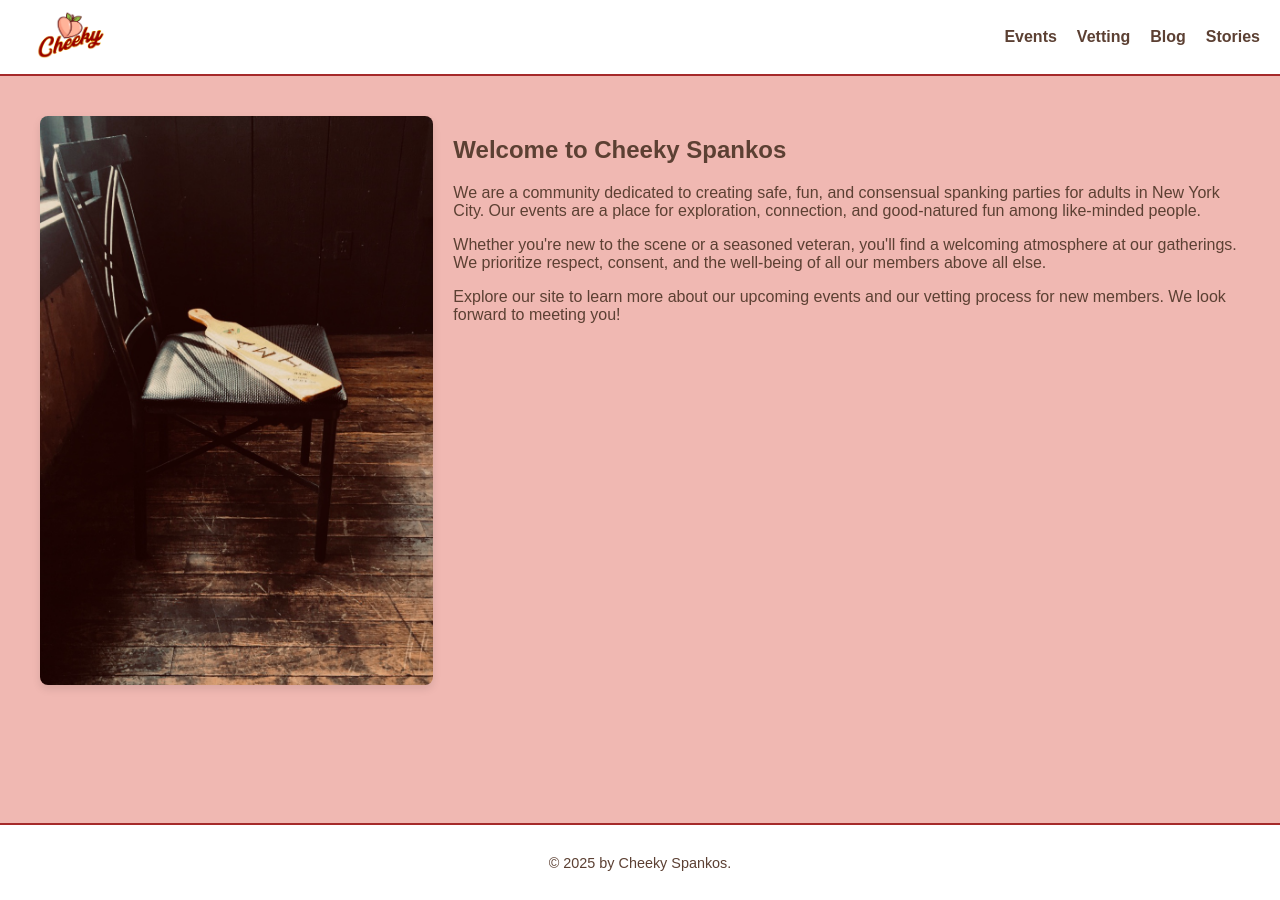
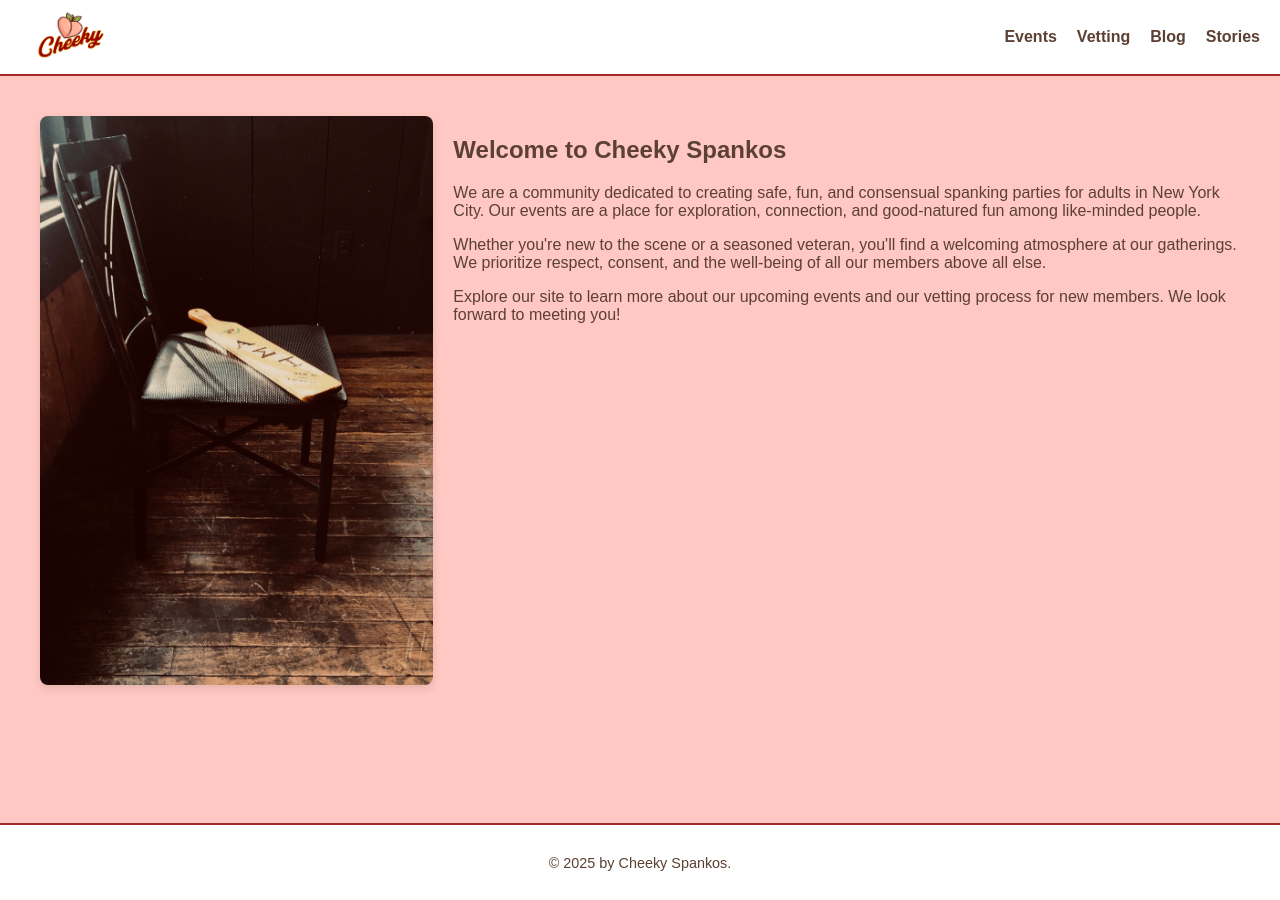
Before and after one commit to cheekyparties/cheekyparties.github.io, a Jekyll site: the page built from index.html, in a window 1280 px wide. Built offline with Jekyll 4.4.1, drawn with Linux system fonts in a browser that asks for light colours.

Commit message:
Update style.css

```diff
--- a/assets/css/style.css
+++ b/assets/css/style.css
@@ -1,6 +1,6 @@
 /* General Body Styles */
 body {
-    background-color: #F0B8B2; /* Peachy Pink */
+    background-color: #FFC8C2; /* Peachy Pink */
     color: #5C4033; /* Dark Brown */
     font-family: Arial, sans-serif;
     margin: 0;
```
